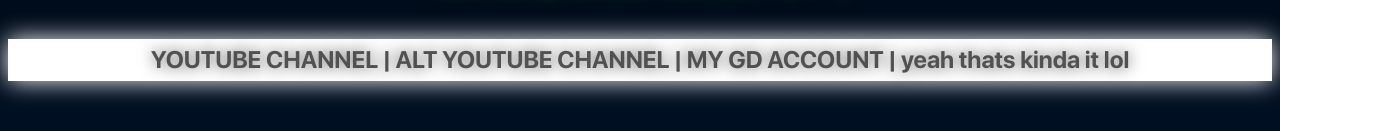
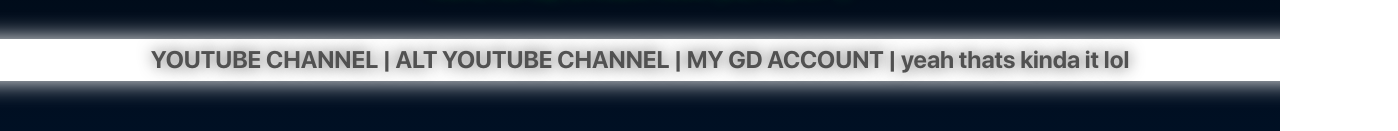
Before and after one commit to heptaval/valsite, a website built with webpack: page index.html in a window 1280 px wide. Shown: the part 364-495 px from the top of the page, 1398 px wide, since content can reach past the window. Built offline with nearby package versions, Linux system fonts and the light colour scheme; a web font is replaced by a local one.

Commit message:
fixed link bar having gaps on sides depending on screen width

```diff
--- a/index.html
+++ b/index.html
@@ -38,14 +38,14 @@
 }
 .linkdiv {
   text-align: center;
+  place-self: center;
   font-family: SFPro;
   background-color: #ffffff;
   box-shadow: 0 0 25px #ffffff;
   height: fit-content;
   padding-top:0.5%;
   padding-bottom:0.5%;
-  width: 100%;
-  display: inline-block;
+  width: 120%;
 }
 body {
   background-image: linear-gradient(to bottom, black, #001a3a);
```
